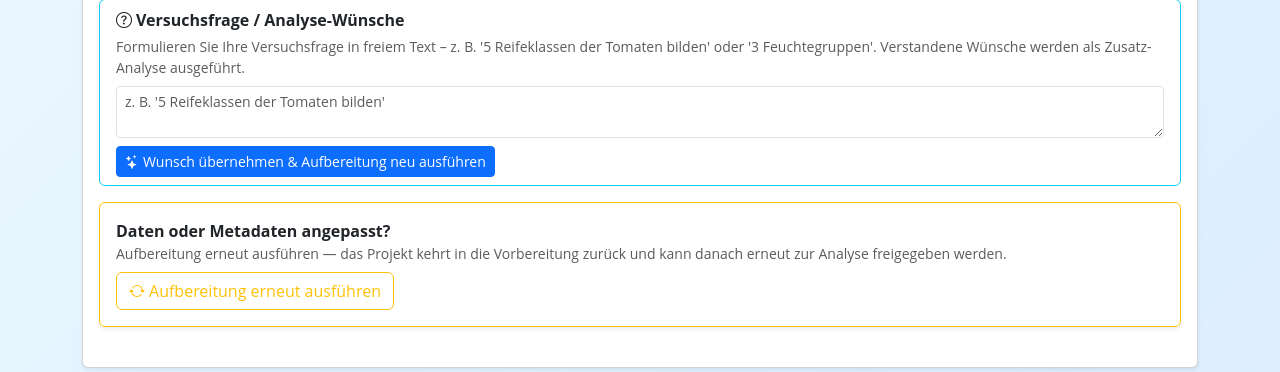
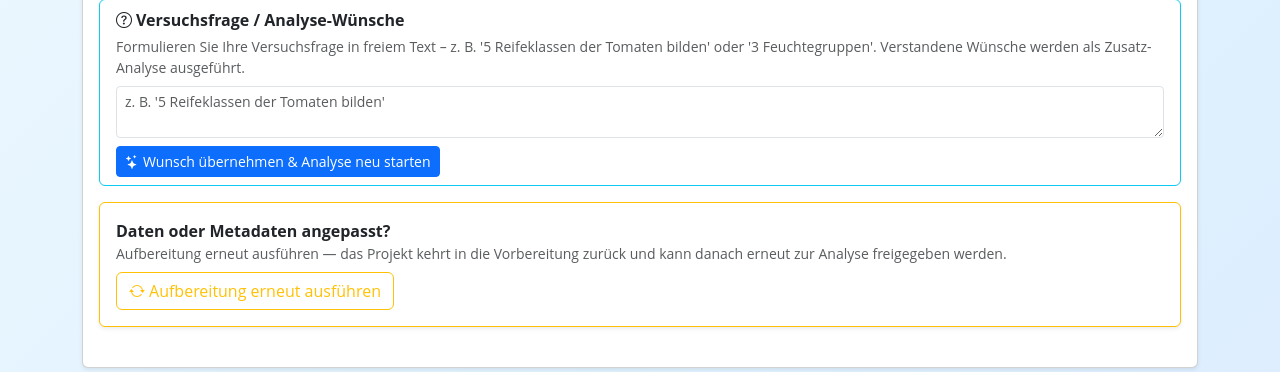
Before and after one commit to MC1stone/Vibe_dev_environment, a Django app: template NIR_Intelligence-main/django_project/templates/project_report.html in a window 1280 px wide; the page is wider, and only the part inside the window is pictured. Shown: the part 528-900 px from the top of that part. Run offline with Django 5.2, Linux system fonts and the light colour scheme; the template is opened without the code that fills it, so the values that code supplies are empty; parts of the project's set-up code (start-up, migrations or seed data) failed here and were passed over; some libraries are stand-ins or nearby versions.

Commit message:
OP77b-Fix 3: Wunsch-Button startet die Analyse wirklich - Nutzer-Befund zutreffend: der Button hiess '...& Analyse neu starten' (bzw. 'Aufbereitung neu ausfuehren'), triggerte aber NUR den Reingest; bei released/completed-Projekten musste der Nutzer danach zusaetzlich 'Zur Analyse freigeben' druecken und sah nicht, dass noch nichts lief. Der Button loest jetzt die komplette Kette aus: Wunsch speichern -> Reingest -> automatischer Release (Crew-Lauf startet im Hintergrund) -> Reload -> Fortschrittskarte 'Agenten-Analyse laeuft' mit Polling. Button-Text korrigiert, Fehler-/Netzwerkfaelle ehrlich mit Fallback-Hinweis auf den manuellen Release. Tests T7a/T7b ergaenzt, OP77-Matrix 36/36 gruen
Co-authored-by: MC1stone <MC1stone@users.noreply.github.com>

```diff
--- a/NIR_Intelligence-main/django_project/templates/project_report.html
+++ b/NIR_Intelligence-main/django_project/templates/project_report.html
@@ -324,7 +324,7 @@
                     <div class="small text-muted mt-1">{% trans "Aktiver Wunsch:" %} <code>{{ preparation.user_options.analysis_wishes }}</code></div>
                     {% endif %}
                     <button type="button" class="btn btn-sm btn-primary mt-2" id="btnSaveWishes">
-                        <i class="bi bi-stars me-1"></i>{% trans "Wunsch übernehmen & Aufbereitung neu ausführen" %}
+                        <i class="bi bi-stars me-1"></i>{% trans "Wunsch übernehmen & Analyse neu starten" %}
                     </button>
                     <span id="wishesStatus" class="small ms-2"></span>
                 </div>
@@ -850,14 +850,43 @@ document.addEventListener('click', function (ev) {
           body: JSON.stringify({analysis_wishes: text, metadata: {}})
         }).then(function (r) { return r.json(); })
           .then(function (d) {
-            if (d.success) {
-              status.textContent = 'Übernommen ✓' +
-                (d.wishes_applied ? ' – Wunsch erkannt, Aufbereitung aktualisiert.' : ' – Wunsch nicht erkannt (siehe offene Fragen im Bericht).');
-              setTimeout(function () { location.reload(); }, 900);
-            } else {
+            if (!d.success) {
               status.textContent = 'Fehler: ' + (d.error || 'unbekannt');
               btnWishes.disabled = false;
+              return;
             }
+            var okTxt = 'Übernommen ✓' +
+              (d.wishes_applied ? ' – Wunsch erkannt.' : ' – Wunsch nicht erkannt (siehe offene Fragen im Bericht).');
+            // OP77b-Fix: Der Button verspricht eine neu startende Analyse
+            // - deshalb die komplette Kette: Reingest ist fertig, das
+            // Projekt ist in der Vorbereitung; die Analyse (Crew-Lauf)
+            // wird JETZT automatisch angestossen (Release), damit der
+            // Nutzer nicht zusaetzlich 'Zur Analyse freigeben' druecken
+            // muss.
+            status.textContent = okTxt + ' Analyse wird gestartet …';
+            fetch('/projects/' + projectId + '/release/', {
+              method: 'POST', credentials: 'same-origin',
+              headers: {'X-CSRFToken': getCsrfToken(),
+                        'Content-Type': 'application/json'},
+              body: JSON.stringify({})
+            }).then(function (r) { return r.json(); })
+              .then(function (rel) {
+                if (rel.success) {
+                  status.textContent = okTxt +
+                    ' Agenten-Analyse läuft – die Seite lädt neu und zeigt den Fortschritt …';
+                  setTimeout(function () { location.reload(); }, 900);
+                } else {
+                  status.textContent = okTxt + ' Analyse-Start fehlgeschlagen: ' +
+                    (rel.error || rel.message || 'unbekannt') +
+                    ' – bitte unten „Zur Analyse freigeben“ drücken.';
+                  btnWishes.disabled = false;
+                }
+              })
+              .catch(function (e) {
+                status.textContent = okTxt + ' Netzwerkfehler beim Analyse-Start: ' + e +
+                  ' – bitte Seite neu laden und unten freigeben.';
+                btnWishes.disabled = false;
+              });
           })
           .catch(function (e) {
             status.textContent = 'Netzwerkfehler: ' + e;
```
Also changed, not shown: NIR_Intelligence-main/tests/test_op77_analysis_wishes.py (+10 -0 lines).
